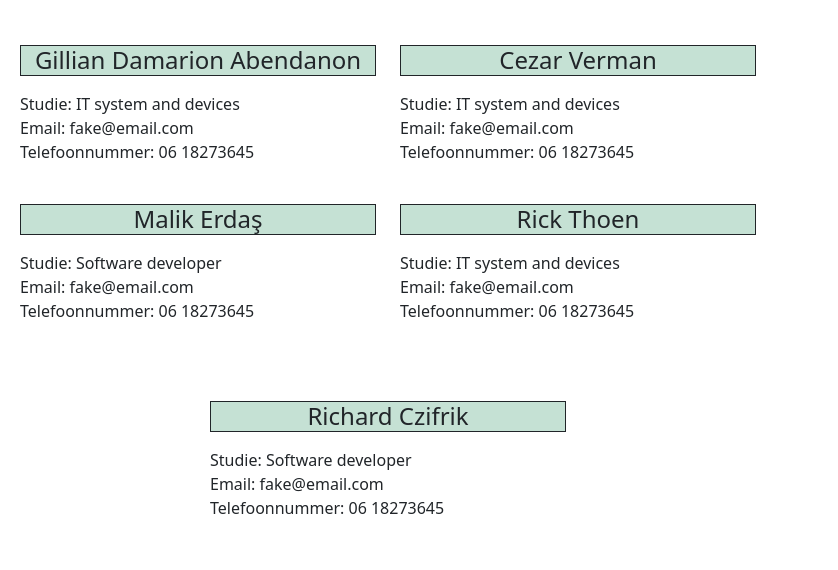
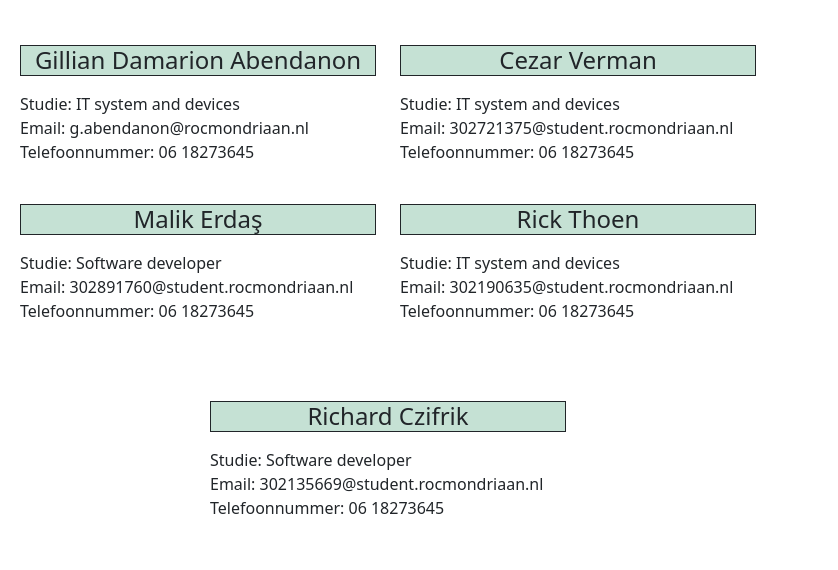
Before and after one commit to RCzifrik/HBO_voorbereiding, a plain HTML site: page contact.html in a window 1280 px wide. Shown: the part 157-727 px from the top of the page, 442-1280 px from the left. Drawn offline with nearby package versions, Linux system fonts and the light colour scheme.

Commit message:
email veranderd

```diff
--- a/contact.html
+++ b/contact.html
@@ -48,14 +48,14 @@
             <h4 class="border border-dark border-rounded bg-success bg-opacity-25 text-center">Gillian Damarion Abendanon</h4>
             <p class="my-3">
               Studie: IT system and devices<br>
-              Email: fake@email.com<br>
+              Email: g.abendanon@rocmondriaan.nl<br>
               Telefoonnummer: 06 18273645
             </p>
             <br>
             <h4 class="border border-dark border-rounded bg-success bg-opacity-25 text-center">Malik Erdaş</h4>
             <p class="my-3">
               Studie: Software developer<br>
-              Email: fake@email.com<br>
+              Email: 302891760@student.rocmondriaan.nl<br>
               Telefoonnummer: 06 18273645
             </p>
           </div>
@@ -63,14 +63,14 @@
             <h4 class="border border-dark border-rounded bg-success bg-opacity-25 text-center">Cezar Verman</h4>
             <p class="my-3">
               Studie: IT system and devices<br>
-              Email: fake@email.com<br>
+              Email: 302721375@student.rocmondriaan.nl<br>
               Telefoonnummer: 06 18273645
             </p>
             <br>
             <h4 class="border border-dark border-rounded bg-success bg-opacity-25 text-center">Rick Thoen</h4>
             <p class="my-3">
               Studie: IT system and devices<br>
-              Email: fake@email.com<br>
+              Email: 302190635@student.rocmondriaan.nl<br>
               Telefoonnummer: 06 18273645
             </p>
           </div>
@@ -79,7 +79,7 @@
             <h4 class="border border-dark border-rounded bg-success bg-opacity-25 text-center">Richard Czifrik</h4>
             <p class="my-3">
               Studie: Software developer<br>
-              Email: fake@email.com<br>
+              Email: 302135669@student.rocmondriaan.nl<br>
               Telefoonnummer: 06 18273645
             </p>
           </div>
```
